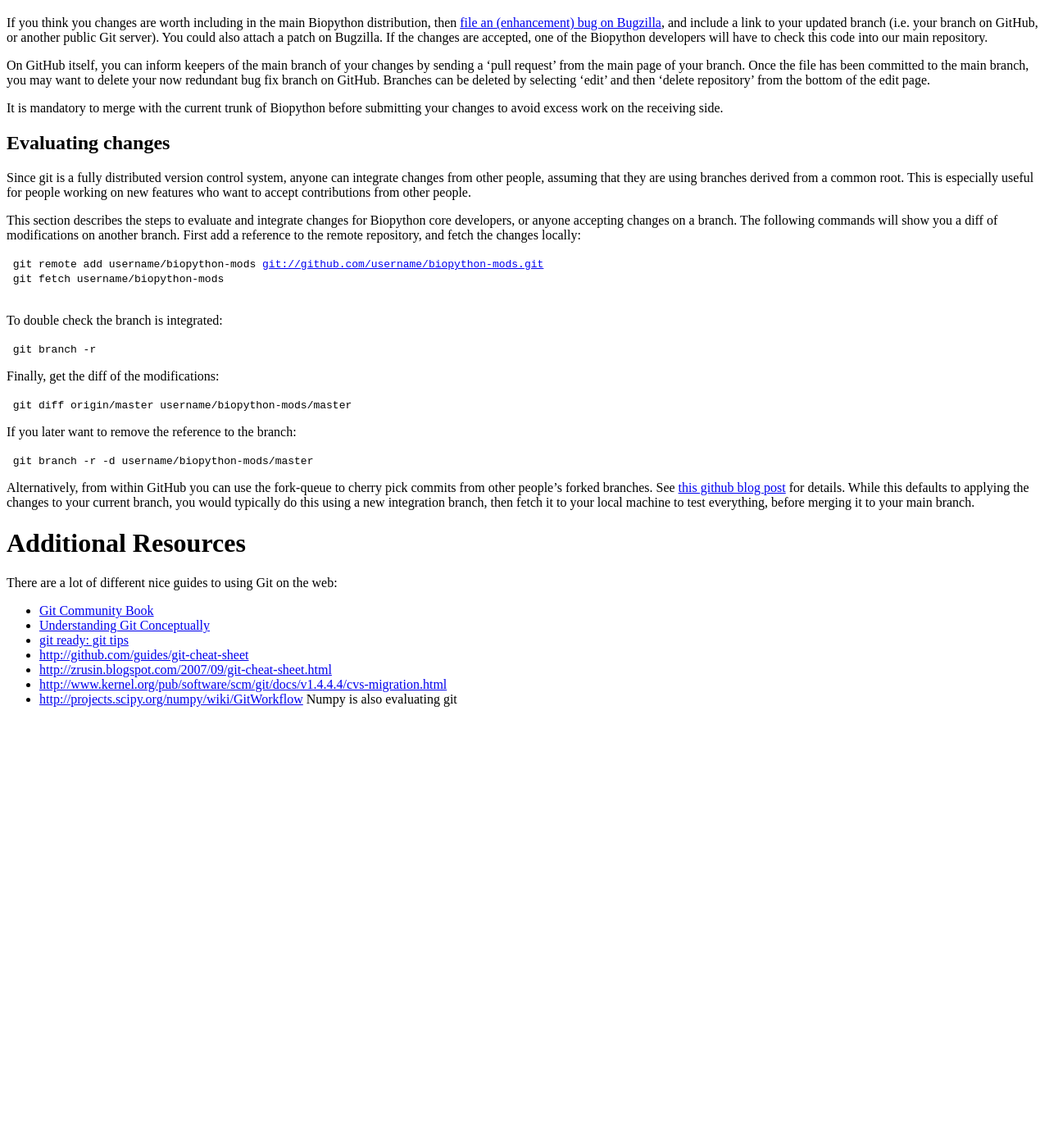
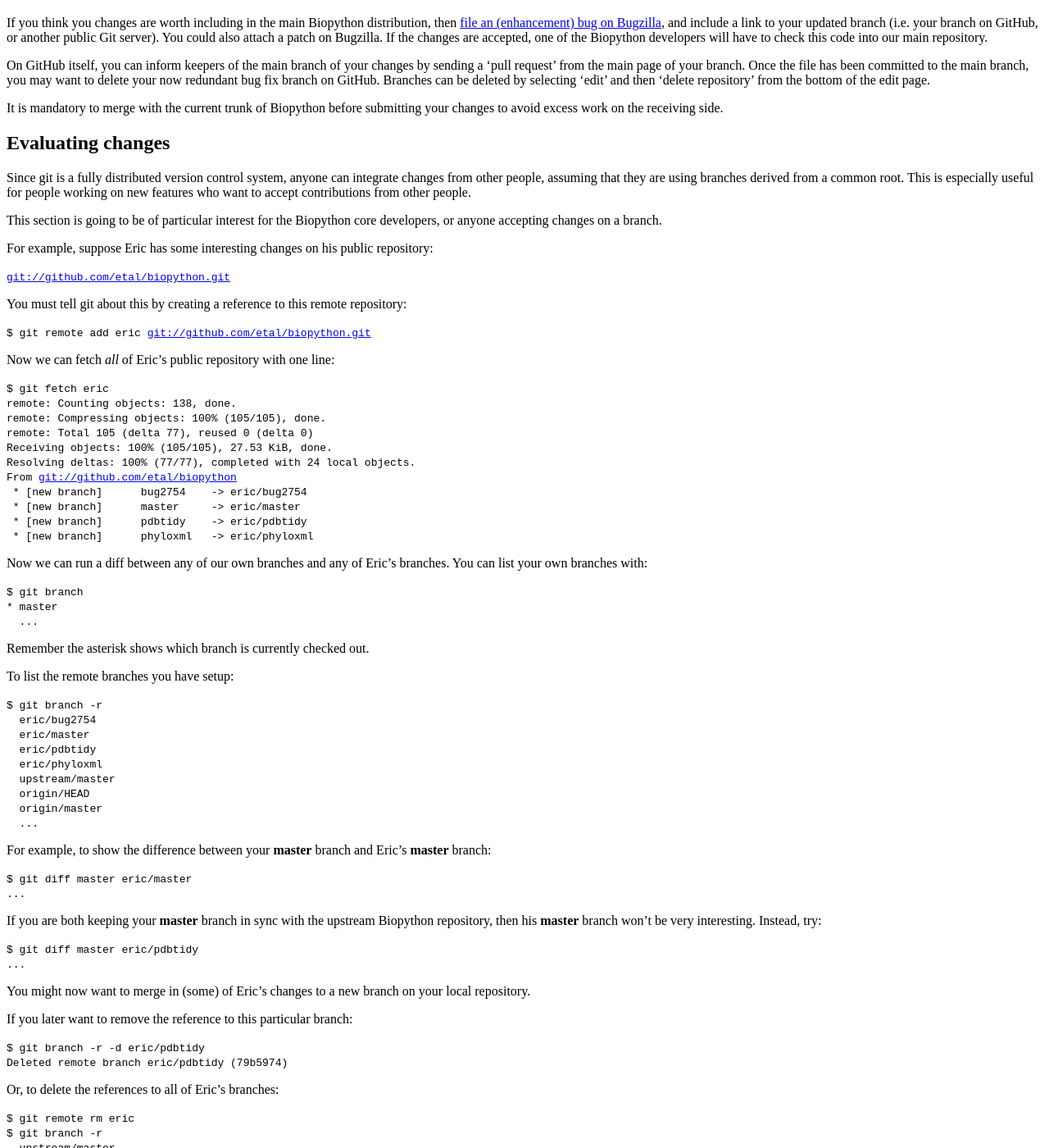
Before and after one commit to biopython/biopython.github.io, a Jekyll site: the page built from wiki/GitUsage.md, in a window 1280 px wide and 1400 px high, scrolled down 3544 px. Shown: the whole window at 82% size. Built offline with Jekyll 4.4.1, drawn with Linux system fonts in a browser that asks for light colours; before the commit the page ends 4422 px from its top, so only the background shows below that; some of the changed text lies outside the part shown.

Commit message:
/* Evaluating changes */

```diff
--- a/wiki/GitUsage.md
+++ b/wiki/GitUsage.md
@@ -317,27 +317,83 @@ branches derived from a common root. This is especially useful for
 people working on new features who want to accept contributions from
 other people.
 
-This section describes the steps to evaluate and integrate changes for
-Biopython core developers, or anyone accepting changes on a branch. The
-following commands will show you a diff of modifications on another
-branch. First add a reference to the remote repository, and fetch the
-changes locally:
+This section is going to be of particular interest for the Biopython
+core developers, or anyone accepting changes on a branch.
 
-` git remote add username/biopython-mods `[`git://github.com/username/biopython-mods.git`](git://github.com/username/biopython-mods.git)
-` git fetch username/biopython-mods`
-` `
+For example, suppose Eric has some interesting changes on his public
+repository:
 
-To double check the branch is integrated:
+[`git://github.com/etal/biopython.git`](git://github.com/etal/biopython.git)
 
-` git branch -r`
+You must tell git about this by creating a reference to this remote
+repository:
 
-Finally, get the diff of the modifications:
+`$ git remote add eric `[`git://github.com/etal/biopython.git`](git://github.com/etal/biopython.git)
 
-` git diff origin/master username/biopython-mods/master`
+Now we can fetch *all* of Eric's public repository with one line:
 
-If you later want to remove the reference to the branch:
+`$ git fetch eric`
+`remote: Counting objects: 138, done.`
+`remote: Compressing objects: 100% (105/105), done.`
+`remote: Total 105 (delta 77), reused 0 (delta 0)`
+`Receiving objects: 100% (105/105), 27.53 KiB, done.`
+`Resolving deltas: 100% (77/77), completed with 24 local objects.`
+`From `[`git://github.com/etal/biopython`](git://github.com/etal/biopython)
+` * [new branch]      bug2754    -> eric/bug2754`
+` * [new branch]      master     -> eric/master`
+` * [new branch]      pdbtidy    -> eric/pdbtidy`
+` * [new branch]      phyloxml   -> eric/phyloxml`
 
-` git branch -r -d username/biopython-mods/master`
+Now we can run a diff between any of our own branches and any of Eric's
+branches. You can list your own branches with:
+
+`$ git branch`
+`* master`
+`  ...`
+
+Remember the asterisk shows which branch is currently checked out.
+
+To list the remote branches you have setup:
+
+`$ git branch -r`
+`  eric/bug2754`
+`  eric/master`
+`  eric/pdbtidy`
+`  eric/phyloxml`
+`  upstream/master`
+`  origin/HEAD`
+`  origin/master`
+`  ...`
+
+For example, to show the difference between your **master** branch and
+Eric's **master** branch:
+
+`$ git diff master eric/master`
+`...`
+
+If you are both keeping your **master** branch in sync with the upstream
+Biopython repository, then his **master** branch won't be very
+interesting. Instead, try:
+
+`$ git diff master eric/pdbtidy`
+`...`
+
+You might now want to merge in (some) of Eric's changes to a new branch
+on your local repository.
+
+If you later want to remove the reference to this particular branch:
+
+`$ git branch -r -d eric/pdbtidy`
+`Deleted remote branch eric/pdbtidy (79b5974)`
+
+Or, to delete the references to all of Eric's branches:
+
+`$ git remote rm eric`
+`$ git branch -r`
+`  upstream/master`
+`  origin/HEAD`
+`  origin/master`
+`  ...`
 
 Alternatively, from within GitHub you can use the fork-queue to cherry
 pick commits from other people's forked branches. See [this github blog
```
Also changed, not shown: 1 other file.
